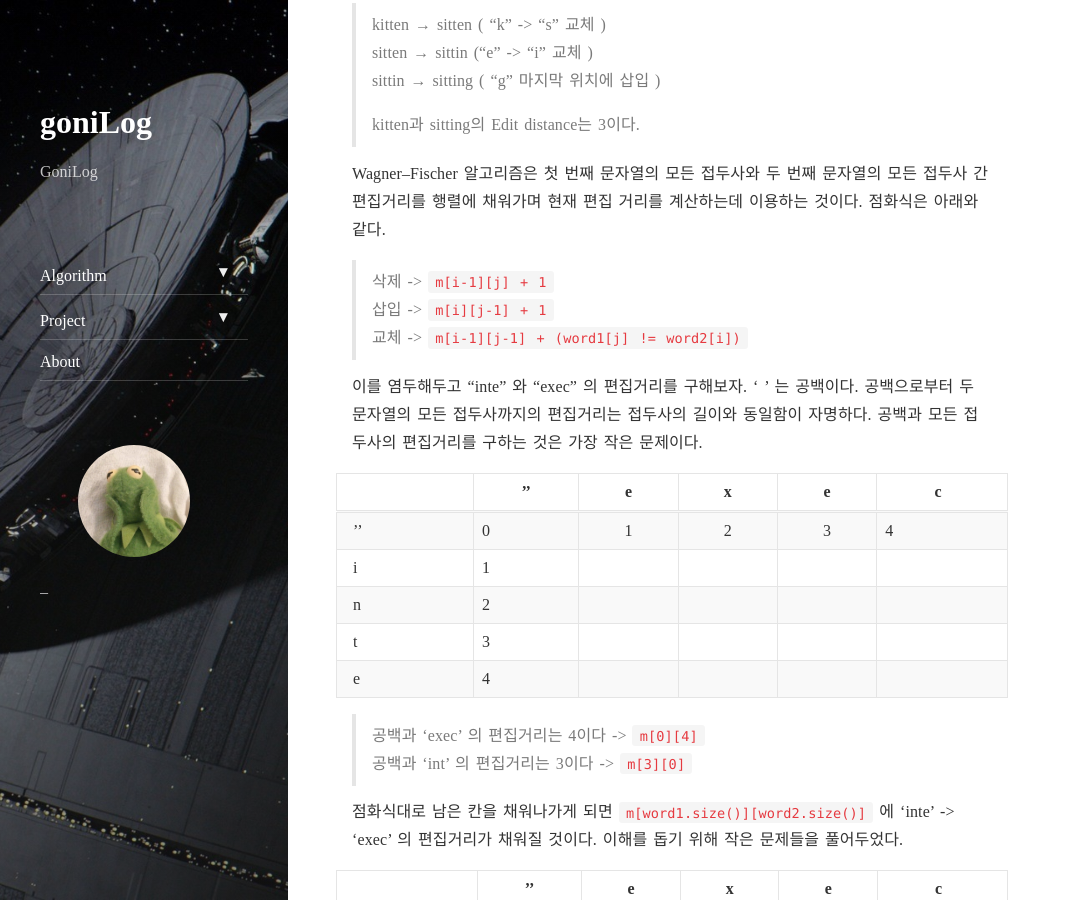
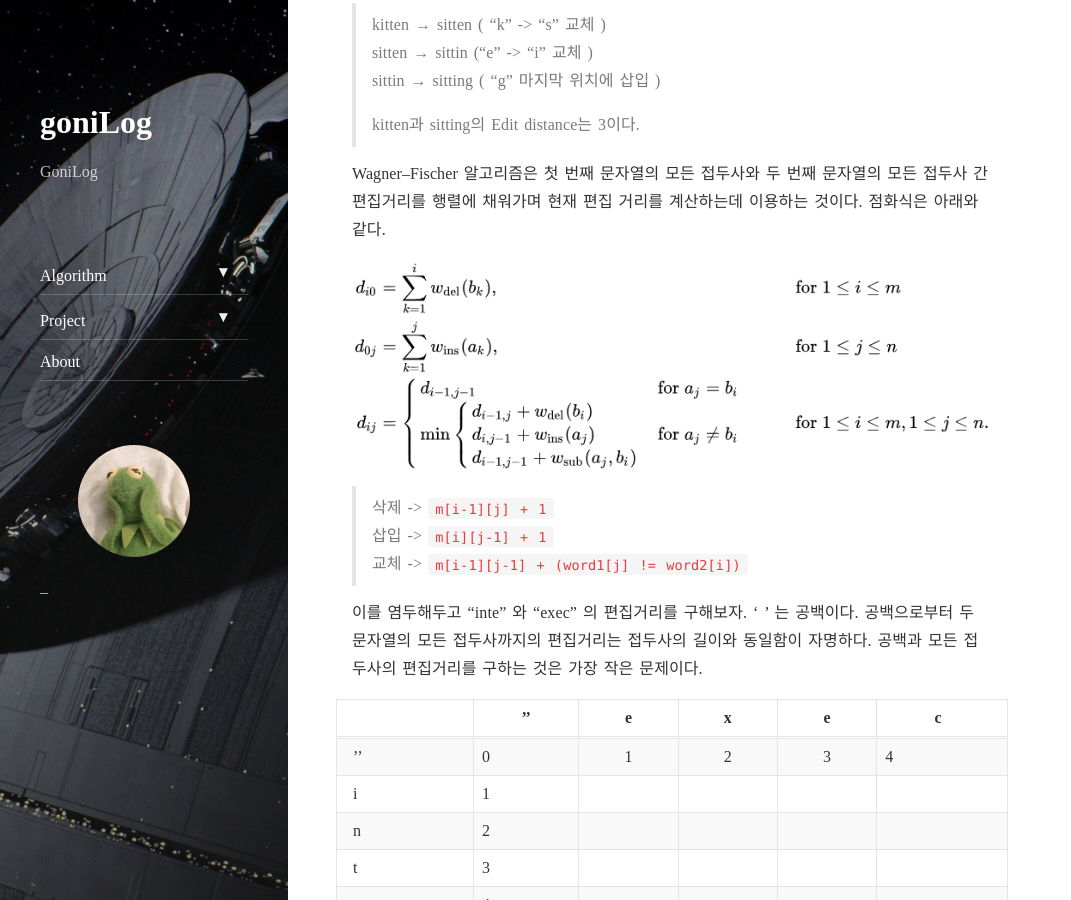
Before and after one commit to gonini/gonini.github.io, a Jekyll site: the page built from _posts/2018-06-17-edit-distance.md, in a window 1280 px wide and 900 px high, scrolled down 1207 px. Shown: the whole window, without its empty margins (0-1071 px from the left). Built offline with Jekyll 4.4.1, drawn with Linux system fonts in a browser that asks for light colours; nearby versions of some CDN libraries; comment, search, counter and statistics services are not loaded.

Commit message:
Update 2018-06-17-edit-distance.md

```diff
--- a/_posts/2018-06-17-edit-distance.md
+++ b/_posts/2018-06-17-edit-distance.md
@@ -54,6 +54,8 @@ Wagner–Fischer 알고리즘은 교체, 삭제, 삽입의 연산을 기반으
 > kitten과 sitting의 Edit distance는 3이다.
 
 Wagner–Fischer 알고리즘은 첫 번째 문자열의 모든 접두사와 두 번째 문자열의 모든 접두사 간 편집거리를 행렬에 채워가며 현재 편집 거리를 계산하는데 이용하는 것이다.  점화식은 아래와 같다.
+
+![](/assets/img/edit_distance.png)
 
 
 > 삭제 -> `m[i-1][j] + 1`
```
